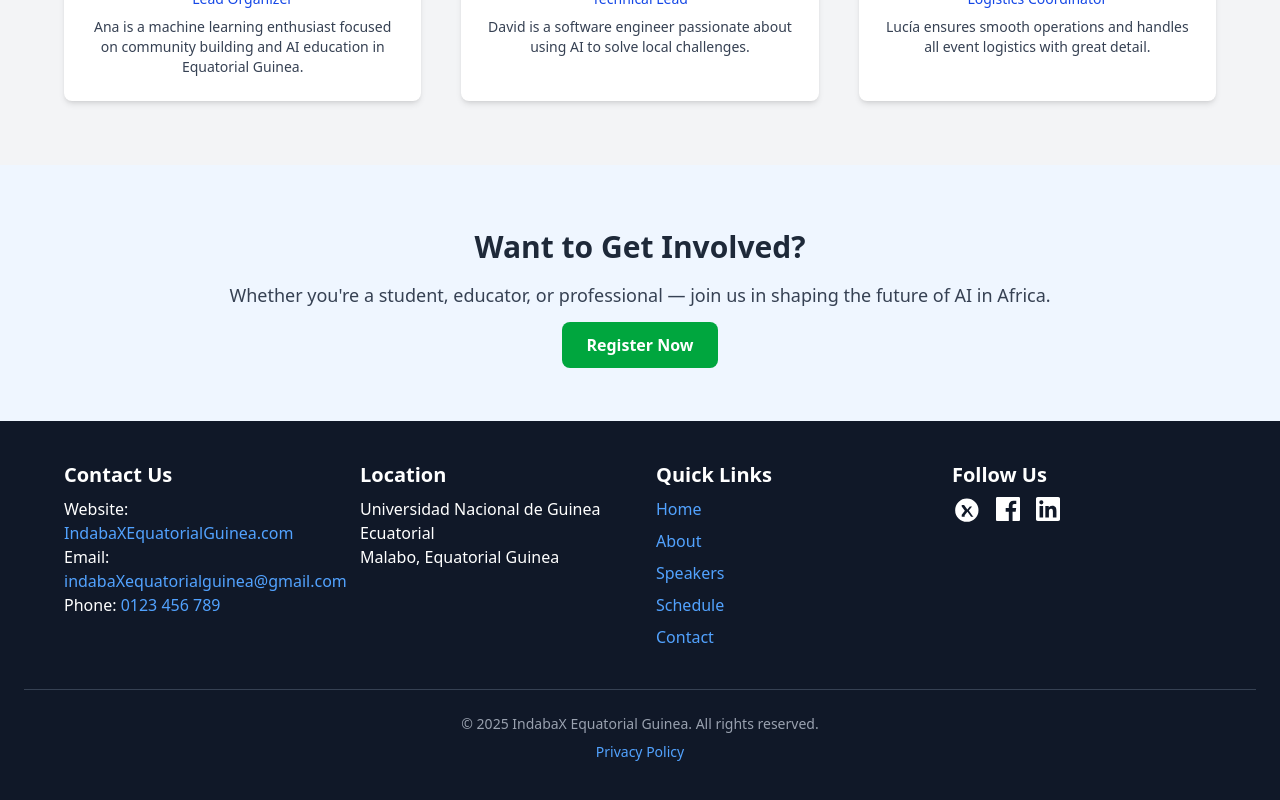
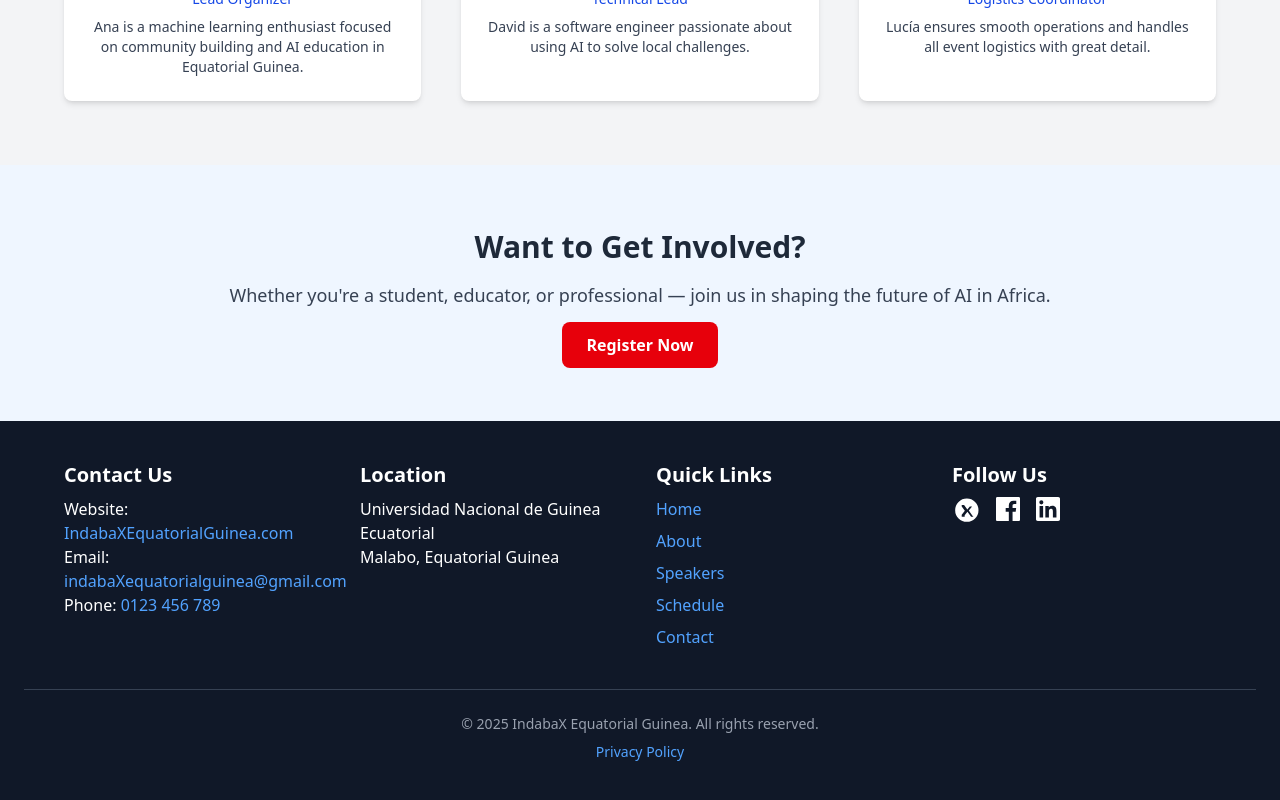
Before and after one commit to NeoPhetoane/IndabaX_Equatorial_Guinea, a React (Vite) app: page /about in a window 1280 px wide. Shown: the part 1577-2377 px from the top of the page. Built offline with nearby package versions, Linux system fonts and the light colour scheme.

Commit message:
Register button color changed and routing updated.

```diff
--- a/src/pages/About.jsx
+++ b/src/pages/About.jsx
@@ -1,4 +1,5 @@
 import React from "react";
+import { Link } from "react-router-dom";
 
 export default function About() {
   const team = [
@@ -129,12 +130,12 @@ export default function About() {
           Whether you're a student, educator, or professional — join us in
           shaping the future of AI in Africa.
         </p>
-        <a
-          href="/#register"
-          className="bg-green-600 hover:bg-green-700 text-white font-semibold py-3 px-6 rounded-lg transition"
+        <Link
+          to="/registration"
+          className="bg-red-600 hover:bg-green-700 text-white font-semibold py-3 px-6 rounded-lg transition"
         >
           Register Now
-        </a>
+        </Link>
       </section>
     </main>
   );
```
